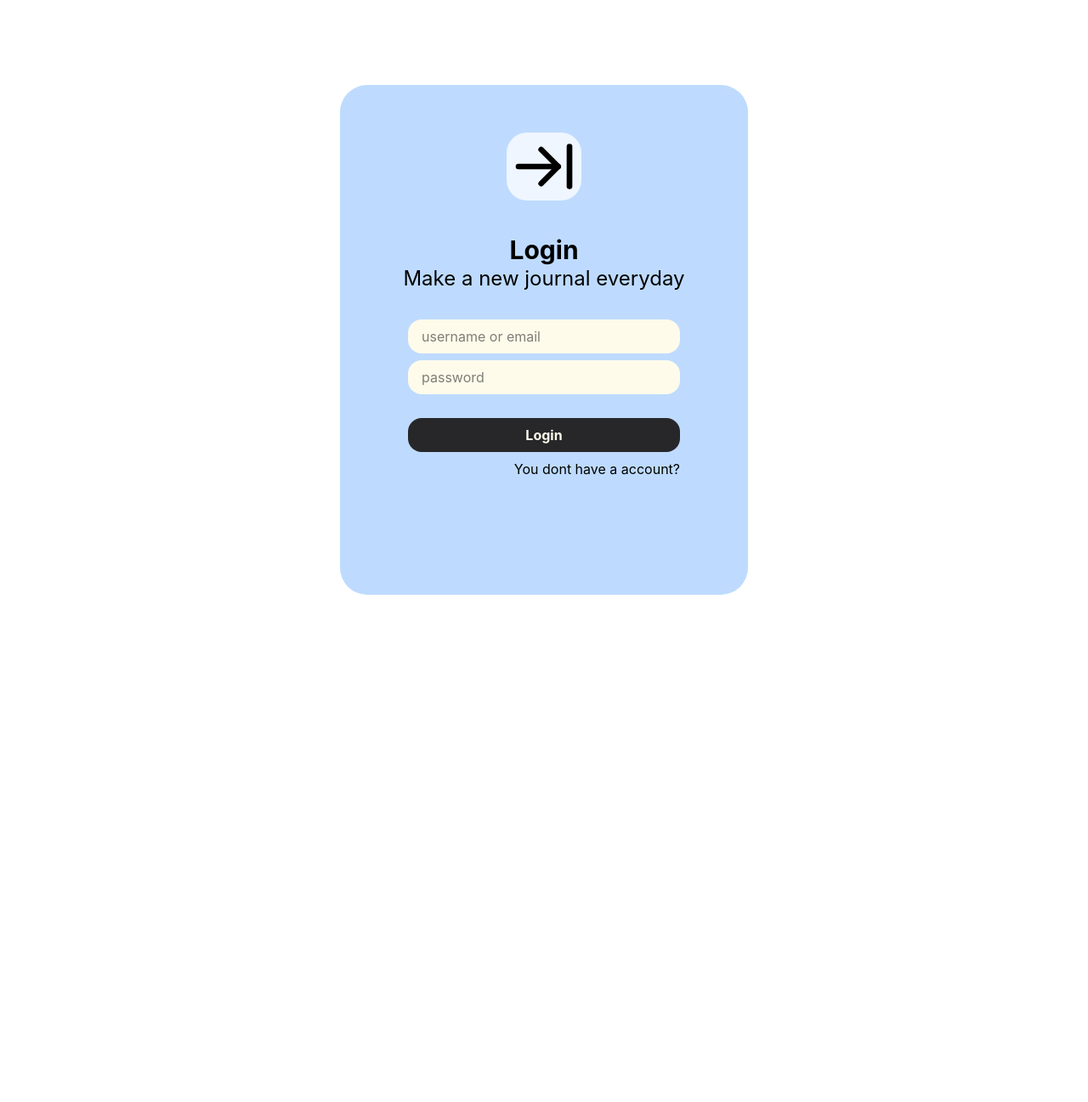
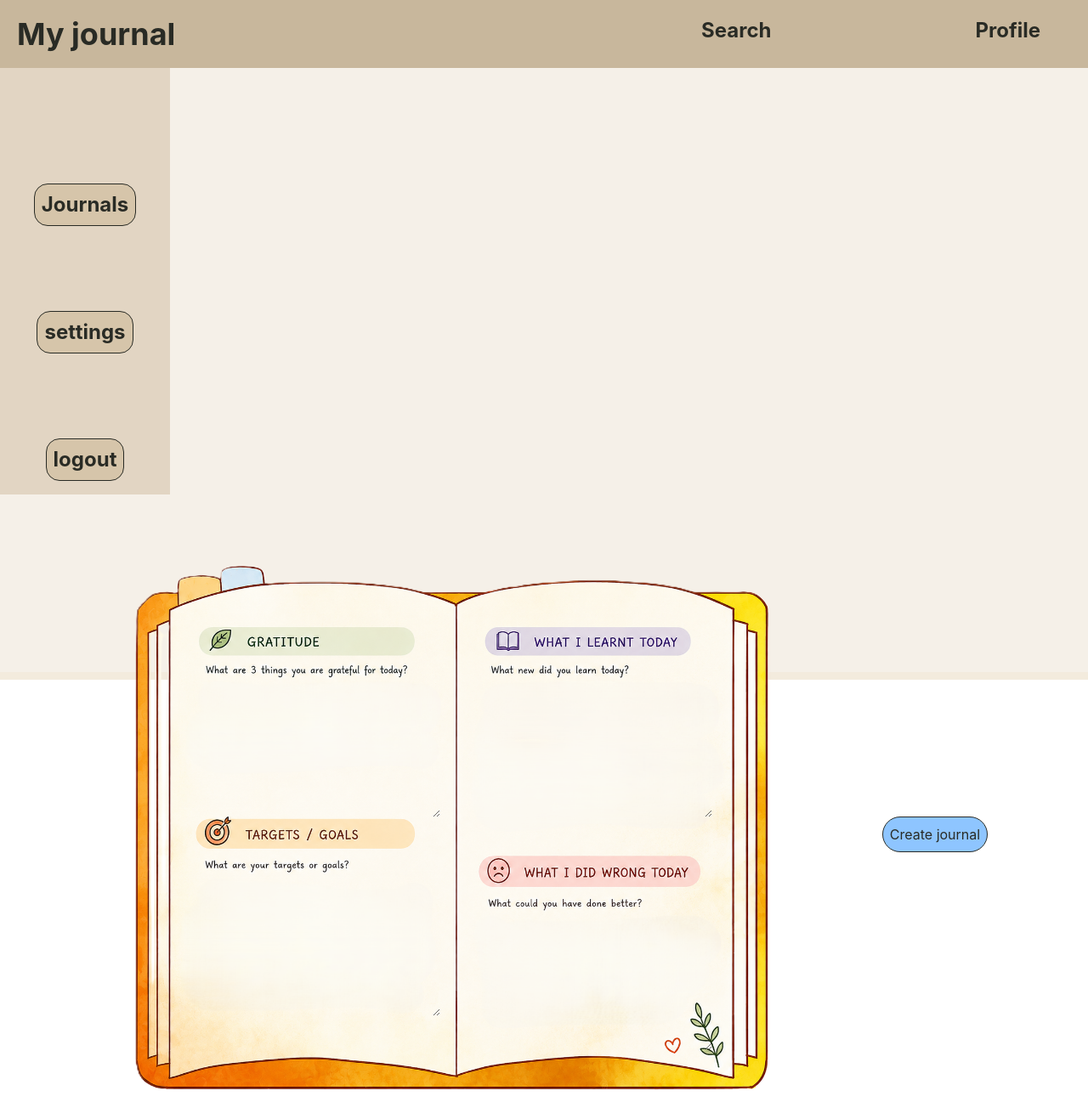
Before and after one commit to divyanshuuuwu/journal-app, a React app in the folder frontend/: page /dashboard in a window 1280 px wide. Shown: the top 1297 px of the page at 85% size. Before the commit the page ends 800 px from the top, so only its background shows below. Built offline with nearby package versions, Linux system fonts and the light colour scheme; the HTML template or start-up script is replaced by a standard one.

Commit message:
dashboard ui is done

```diff
--- a/frontend/package.json
+++ b/frontend/package.json
@@ -15,6 +15,7 @@
     "lucide-react": "^1.30.0",
     "react": "^19.2.8",
     "react-dom": "^19.2.8",
+    "react-router-dom": "^7.18.2",
     "tailwindcss": "^4.3.3"
   },
   "devDependencies": {
--- a/frontend/src/App.jsx
+++ b/frontend/src/App.jsx
@@ -1,14 +1,22 @@
 import React from 'react'
 import Login from './pages/Login'
-
+import { BrowserRouter, Routes, Route } from "react-router-dom";
+import Dashboard from './pages/Dashboard';
 
 
 
 const App = () => {
   return (
-    <div>
-      <Login/>
-    </div>
+    <BrowserRouter>
+    <Routes>
+    <Route path='/' element={ <Login/>} />
+    <Route path='/dashboard' element={ <Dashboard/>} />
+
+
+
+    </Routes>
+
+    </BrowserRouter>
   )
 }
 
--- /dev/null
+++ b/frontend/src/pages/Dashboard.jsx
@@ -0,0 +1,81 @@
+import React from 'react'
+import bgimg from '../assets/book bg.png'
+import { useState } from 'react'
+
+const Dashboard = () => {
+
+
+
+
+
+
+
+
+
+
+
+
+
+
+
+
+
+  return (
+    // main screen
+    <div className='bg-[#F3EBDD] h-screen w-full text-[#292B25]'>
+        {/* navbar */}
+        <div className='flex justify-between p-5 bg-[#C8B79C]'>
+            <h1 className='text-4xl font-bold'>My journal</h1>
+            {/* navbar 2 */}
+            <div className='flex space-x-60 font-bold mr-9'>
+                <h1 className='text-2xl'>Search</h1>
+                <h1 className='text-2xl'>Profile</h1>
+            </div>
+        </div>
+        {/* main container */}
+        <div className='bg-[#F5F0E8] h-8/9 w-full flex flex-wrap gap-20'>
+            {/* left component */}
+        <div className='bg-[#E2D5C3] w-50 h-162.3 '>
+            <div className=' p-4 flex flex-col gap-25 mt-30 items-center font-bold text-2xl'>
+            <h1 className='bg-[#D6C5AA] border p-2 rounded-2xl'>Journals</h1>
+            <h1 className='bg-[#D6C5AA] border p-2 rounded-2xl'>settings</h1>
+            <h1 className='bg-[#D6C5AA] border p-2 rounded-2xl'>logout</h1>
+            </div>
+        </div>
+        {/* right */}
+        <div className='h-162.3 w-300 flex justify-center items-center'>
+            {/* image container */}
+            <div className='h-160 w-250 bg-contain bg-no-repeat bg-center flex justify-center items-center'
+             style={{ backgroundImage: `url(${bgimg})` }}>
+
+             {/* text area */}
+            <div className=' mt-10 h-150 w-150 flex flex-wrap justify-between'>
+                {/* section 1 */}
+                <div className=' h-40 w-70  mt-25'>
+                    <textarea className='h-40 w-70'></textarea>
+                </div>
+                {/* section 2 */}
+                <div className=' h-40 w-70 mt-25'>
+                    <textarea className='h-40 w-70'></textarea>
+                </div>
+                {/* section 3 */}
+                <div className=' h-50 w-70 mt-2'>
+                    <textarea className='h-40 w-70'></textarea>
+                </div>
+                {/* section 4 */}
+                <div className=' h-40 w-70 mt-12'>
+                    <textarea className='h-40 w-70'></textarea>
+                </div>
+
+            </div>
+
+            </div>
+            <button className='bg-blue-300 p-2 border rounded-3xl'>Create journal</button>
+        </div>
+        </div>
+
+    </div>
+  )
+}
+
+export default Dashboard
```
Also changed, not shown: frontend/src/assets/book bg.png (added), 1 other file (tests, documents, lock files or other folders).
